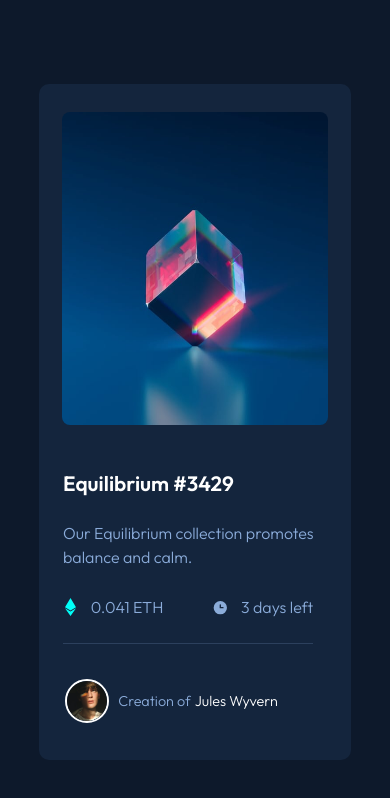
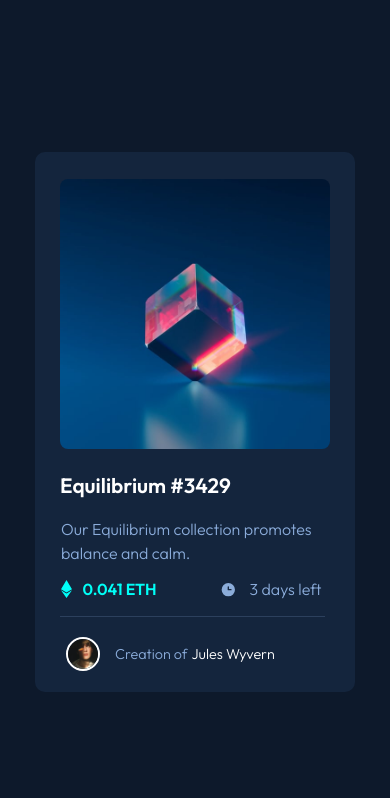
Before and after one commit to sergiogonzalezyes/NFT-Card, a plain HTML site: page index.html in a window 390 px wide. Drawn offline with Linux system fonts and the light colour scheme.

Commit message:
fixed the responsiveness by adjusting the percantages on the container sizes to fixed sizes

```diff
--- a/index.html
+++ b/index.html
@@ -32,8 +32,8 @@
     .nft-card {
       display: flex;
       flex-direction: column;
-      height: 80%;
-      width: 80%;
+      height: 540px;
+      width: 320px;
       background-color: hsl(216, 50%, 16%);
       border-radius: 10px;
     }
@@ -47,22 +47,27 @@
     }
 
     .card-image {
-      height: 85%;
-      width: 85%;
+      height: 270px;
+      width: 270px;
       border-radius: 8px;
+    }
+
+    .card-image:hover {
+      cursor: pointer;
+
     }
 
     .card-info-container {
       display: flex;
       flex-direction: column;
-      height: 50%;
+      height: 40%;
       width: 100%;
     }
 
     .nft-name {
       display: flex;
       justify-content: start;
-      align-items: center;
+      align-items: flex-end;
       height: 20%;
       width: 100%;
       font-size: 1.3rem;
@@ -71,7 +76,7 @@
 
     .nft-name-text {
       font-weight: 600;
-      margin-left: 1.5rem;
+      margin-left: 25px;
     }
 
     .nft-info {
@@ -82,6 +87,7 @@
       width: 100%;
       color: hsl(215, 51%, 70%);
       font-weight: 300;
+      margin-left: 2px;
     }
 
     .nft-desc {
@@ -98,7 +104,7 @@
       width: 100%;
       color: hsl(215, 51%, 70%);
       font-weight: 300;
-      margin-top: 20px;
+      margin-top: 5px;
     }
 
     .nft-emblem {
@@ -128,6 +134,8 @@
       text-align: left;
       padding: 0;
       margin: 0;
+      font-weight: 700;
+      color: hsl(178, 100%, 50%);
     }
 
 
@@ -137,8 +145,9 @@
       align-items: center;
       height: 100%;
       width: 10%;
-      margin: 0;
+      margin-left: 20px;
       padding: 0;
+      margin-top: 1px;
     }
 
 
@@ -158,7 +167,7 @@
       width: 100%;
       text-align: left;
       padding: 0;
-      margin: 0;
+      margin-left: 5px;
     }
 
 
@@ -183,8 +192,8 @@
     }
 
     .creator-image {
-      height: 40px;
-      width: 40px;
+      height: 30px;
+      width: 30px;
       border-radius: 50%;
       border: 2px solid white;
     }
@@ -208,14 +217,15 @@
       display: flex;
       justify-content: center;
       align-items: center;
-      margin-left: 1.5rem;
+      margin-left: 25px;
       height: 1px;
-      width: 100%;
+      width: 265px;
       background-color: hsl(215, 51%, 70%);
       opacity: 0.2;
-      margin-top: 24px;
-      width: 80%;
+      margin-top: 5px;
     }
+
+
 
   </style>
 </head>
```
